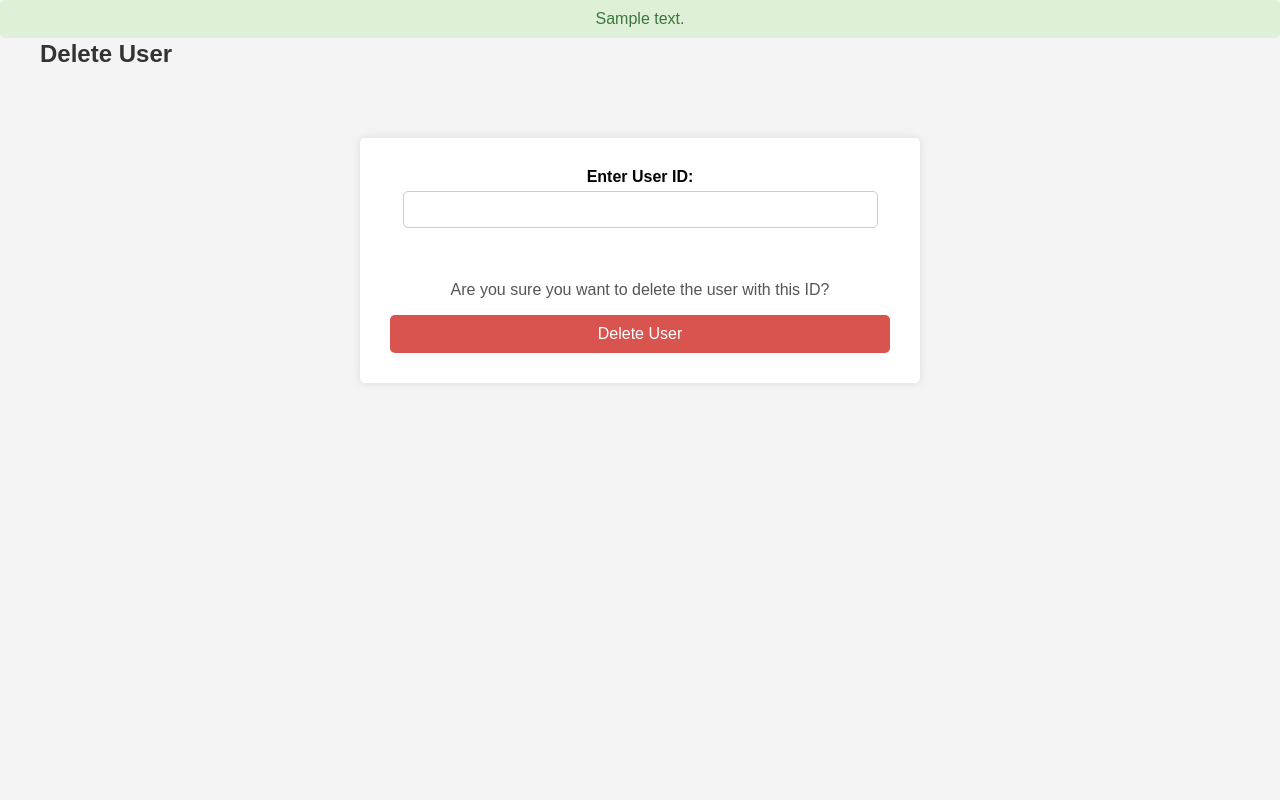
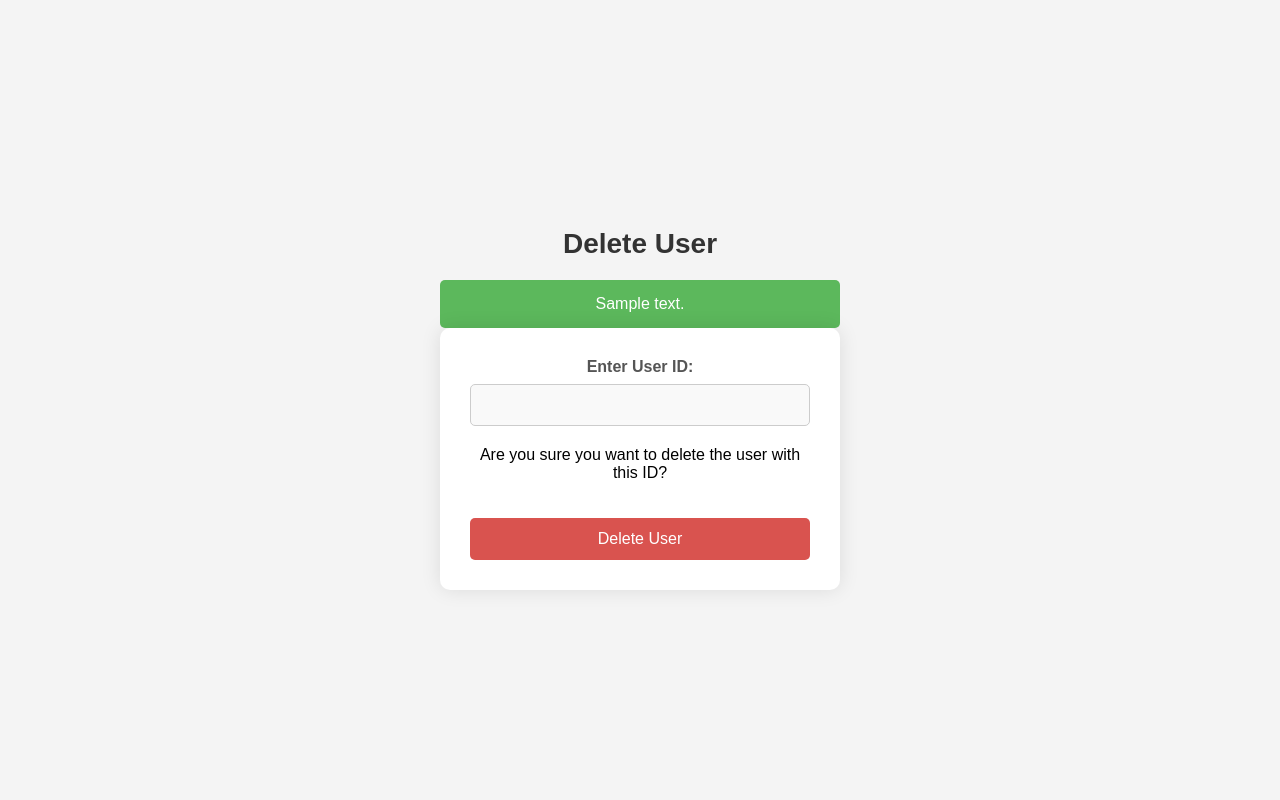
Before and after one commit to BradMcEwen/Recipe-z, a Django app: template my_project/users/templates/delete/delete_user.html in a window 1280 px wide. Run offline with Django 5.2, Linux system fonts and the light colour scheme; the template is opened without the code that fills it: most values are stand-ins (such as "Sample title", 1, 10 or a date in 2020); parts of the project's set-up code (start-up, migrations or seed data) failed here and were passed over.

Commit message:
Updated Register and Delete Pages

```diff
--- a/my_project/static/users/delete_styles.css
+++ b/my_project/static/users/delete_styles.css
@@ -1,57 +1,77 @@
-/* delete_styles.css */
-
 body {
-    font-family: Arial, sans-serif;
+    font-family: 'Arial', sans-serif;
     margin: 0;
     padding: 0;
-    background-color: #f4f4f4; /* Optional: Background color for the entire page */
+    background-color: #f4f4f4;
+    display: flex;
+    justify-content: center;
+    align-items: center;
+    height: 100vh;
+    animation: fadeIn 0.5s ease;
+}
+
+.container {
+    text-align: center;
+    width: 100%;
 }
 
 h1 {
-    font-size: 24px;
-    margin: 20px;
-    position: absolute;
-    top: 0;
-    left: 0;
-    padding: 20px;
-    margin-left: 20px; /* Adjusts distance from the left edge */
-    color: #333; /* Title color */
+    font-size: 28px;
+    margin-bottom: 20px;
+    color: #333;
 }
 
-form {
-    max-width: 500px; /* Increased container width */
-    margin: 100px auto;
-    padding: 30px; /* Increased padding */
+.delete-container {
+    max-width: 400px;
+    width: 100%;
+    padding: 30px;
     background-color: white;
-    border-radius: 5px;
-    box-shadow: 0 0 10px rgba(0, 0, 0, 0.1);
-    text-align: center; /* Centering the content within the form */
+    border-radius: 10px;
+    box-shadow: 0 0 20px rgba(0, 0, 0, 0.1);
+    box-sizing: border-box;
+    margin: 0 auto;
+    animation: fadeIn 0.5s ease;
+}
+
+.form-group {
+    margin-bottom: 20px;
 }
 
 label {
     display: block;
     font-weight: bold;
-    margin-bottom: 5px;
+    margin-bottom: 8px;
+    color: #555;
 }
 
 input[type="text"] {
-    width: 95%; /* Adjusted to fit within the new container size */
-    padding: 10px;
+    width: 100%;
+    padding: 12px;
     border-radius: 5px;
     border: 1px solid #ccc;
     box-sizing: border-box;
-    margin-bottom: 15px;
+    font-size: 14px;
+    background-color: #f9f9f9;
+    transition: border-color 0.3s ease;
+}
+
+input[type="text"]:focus {
+    border-color: #5cb85c;
+    outline: none;
+    background-color: #fff;
 }
 
 button {
     width: 100%;
-    padding: 10px;
+    padding: 12px;
     background-color: #d9534f;
     border: none;
     border-radius: 5px;
     color: white;
     font-size: 16px;
     cursor: pointer;
+    transition: background-color 0.3s ease;
+    margin-top: 20px;
 }
 
 button:hover {
@@ -59,24 +79,27 @@ button:hover {
 }
 
 .alert {
-    padding: 10px;
-    margin-bottom: 15px;
+    padding: 15px;
+    margin-bottom: 20px;
     border-radius: 5px;
+    color: white;
     text-align: center;
+    width: 100%;
+    box-sizing: border-box;
+    max-width: 400px;
+    margin: 0 auto;
 }
 
 .alert-danger {
-    background-color: #f2dede;
-    color: #a94442;
+    background-color: #d9534f;
 }
 
 .alert-success {
-    background-color: #dff0d8;
-    color: #3c763d;
+    background-color: #5cb85c;
 }
 
-p {
-    text-align: center;
-    margin-top: 20px;
-    color: #555;
+/* Fade In Animation */
+@keyframes fadeIn {
+    from { opacity: 0; }
+    to { opacity: 1; }
 }
--- a/my_project/static/users/styles.css
+++ b/my_project/static/users/styles.css
@@ -1,61 +1,110 @@
 body {
-    font-family: Arial, sans-serif;
+    font-family: 'Arial', sans-serif;
     margin: 0;
     padding: 0;
-    background-color: #f4f4f4; /* Optional: Background color for the entire page */
+    background-color: #f4f4f4;
+    display: flex;
+    justify-content: center;
+    align-items: center;
+    height: 100vh;
+    overflow: hidden; /* Prevent scrollbars */
+}
+
+.container {
+    text-align: center;
+    display: flex;
+    flex-direction: column;
+    justify-content: center;
+    align-items: center;
 }
 
 h1 {
-    font-size: 24px;
-    margin: 20px;
-    position: absolute;
-    top: 0;
-    left: 0;
-    padding: 20px;
-    margin-left: 20px; /* Adjusts distance from the left edge */
-    color: #333; /* Title color */
+    font-size: 28px;
+    margin-bottom: 20px;
+    color: #333;
 }
 
-.register-container {
+.login-container, .register-container {
     max-width: 400px;
-    margin: 100px auto;
+    width: 100%;
     padding: 30px;
     background-color: white;
-    border-radius: 5px;
-    box-shadow: 0 0 10px rgba(0, 0, 0, 0.1);
+    border-radius: 10px;
+    box-shadow: 0 0 20px rgba(0, 0, 0, 0.1);
+    box-sizing: border-box;
+    animation: fadeIn 0.5s ease;
+    margin: 0 auto;
+}
+
+@keyframes fadeIn {
+    from { opacity: 0; }
+    to { opacity: 1; }
 }
 
 .form-group {
-    margin-bottom: 15px;
+    margin-bottom: 20px;
 }
 
 label {
     display: block;
     font-weight: bold;
-    margin-bottom: 5px;
+    margin-bottom: 8px;
+    color: #555;
 }
 
-input[type="text"],
-input[type="email"],
-input[type="password"] {
+input[type="text"], input[type="email"], input[type="password"] {
     width: 100%;
-    padding: 10px;
+    padding: 12px;
     border-radius: 5px;
     border: 1px solid #ccc;
     box-sizing: border-box;
+    font-size: 14px;
+    background-color: #f9f9f9;
+    transition: border-color 0.3s ease;
+}
+
+input[type="text"]:focus, input[type="email"]:focus, input[type="password"]:focus {
+    border-color: #5cb85c;
+    outline: none;
+    background-color: #fff;
 }
 
 button {
     width: 100%;
-    padding: 10px;
+    padding: 12px;
     background-color: #5cb85c;
     border: none;
     border-radius: 5px;
     color: white;
     font-size: 16px;
     cursor: pointer;
+    transition: background-color 0.3s ease;
+    margin-bottom: 10px;
 }
 
 button:hover {
     background-color: #4cae4c;
 }
+
+.error {
+    color: red;
+    margin-bottom: 15px;
+    text-align: center;
+}
+
+p {
+    text-align: center;
+    margin-top: 25px;
+    font-size: 14px;
+}
+
+p a {
+    color: #5cb85c;
+    text-decoration: none;
+    transition: color 0.3s ease;
+}
+
+p a:hover {
+    color: #4cae4c;
+    text-decoration: underline;
+}
--- a/my_project/users/scripts/add_recipe_views.py
+++ b/my_project/users/scripts/add_recipe_views.py
@@ -2,7 +2,10 @@ import requests
 import os
 from dotenv import load_dotenv
 from mongoengine import connect
-from models import User
+from users.models import User
+
+
+
 
 # Load environment variables from .env file
 load_dotenv()
--- a/my_project/users/templates/delete/delete_user.html
+++ b/my_project/users/templates/delete/delete_user.html
@@ -5,10 +5,10 @@
     <meta name="viewport" content="width=device-width, initial-scale=1.0">
     <title>Delete User</title>
     {% load static %}
-    <link rel="stylesheet" type="text/css" href="{% static 'users/styles.css' %}">
     <link rel="stylesheet" type="text/css" href="{% static 'users/delete_styles.css' %}">
 </head>
 <body>
+    <div class="container">
         <h1>Delete User</h1>
 
         {% if error_message %}
@@ -19,12 +19,17 @@
             <div class="alert alert-success">{{ success_message }}</div>
         {% endif %}
 
+        <div class="delete-container">
             <form method="POST" action="{% url 'user-delete-view' %}">
                 {% csrf_token %}
+                <div class="form-group">
                     <label for="user_id">Enter User ID:</label>
-        <input type="text" id="user_id" name="user_id" required><br><br>
+                    <input type="text" id="user_id" name="user_id" required>
+                </div>
                 <p>Are you sure you want to delete the user with this ID?</p>
                 <button type="submit">Delete User</button>
             </form>
+        </div>
+    </div>
 </body>
 </html>
--- a/my_project/users/templates/registration/register.html
+++ b/my_project/users/templates/registration/register.html
@@ -7,8 +7,8 @@
     {% load static %}
     <link rel="stylesheet" type="text/css" href="{% static 'users/styles.css' %}">
 </head>
-
 <body>
+    <div class="container">
         <h1>Register</h1>
         <div class="register-container">
             <form method="POST" action="{% url 'user-register' %}">
@@ -25,9 +25,10 @@
                     <label for="password">Password:</label>
                     <input type="password" id="password" name="password" required>
                 </div>
-
                 <button type="submit">Register</button>
             </form>
+            <p>Already have an account? <a href="{% url 'user-login' %}">Login here</a>.</p>
+        </div>
     </div>
 </body>
 </html>
```
Also changed, not shown: my_project/static/users/login.css (+29 -80 lines), my_project/users/templates/login/login_user.html (+5 -11 lines), 2 other files. Lines whose indentation alone changed are shown as unchanged.
